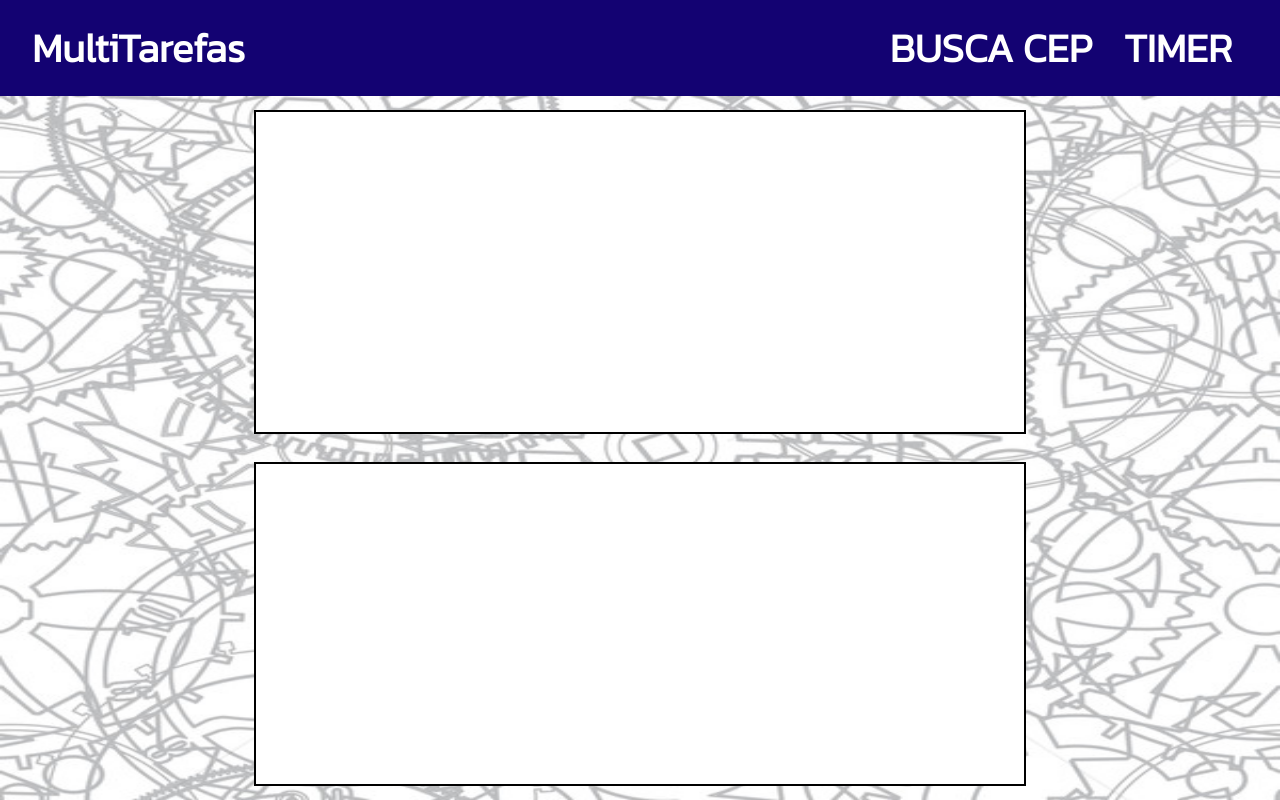
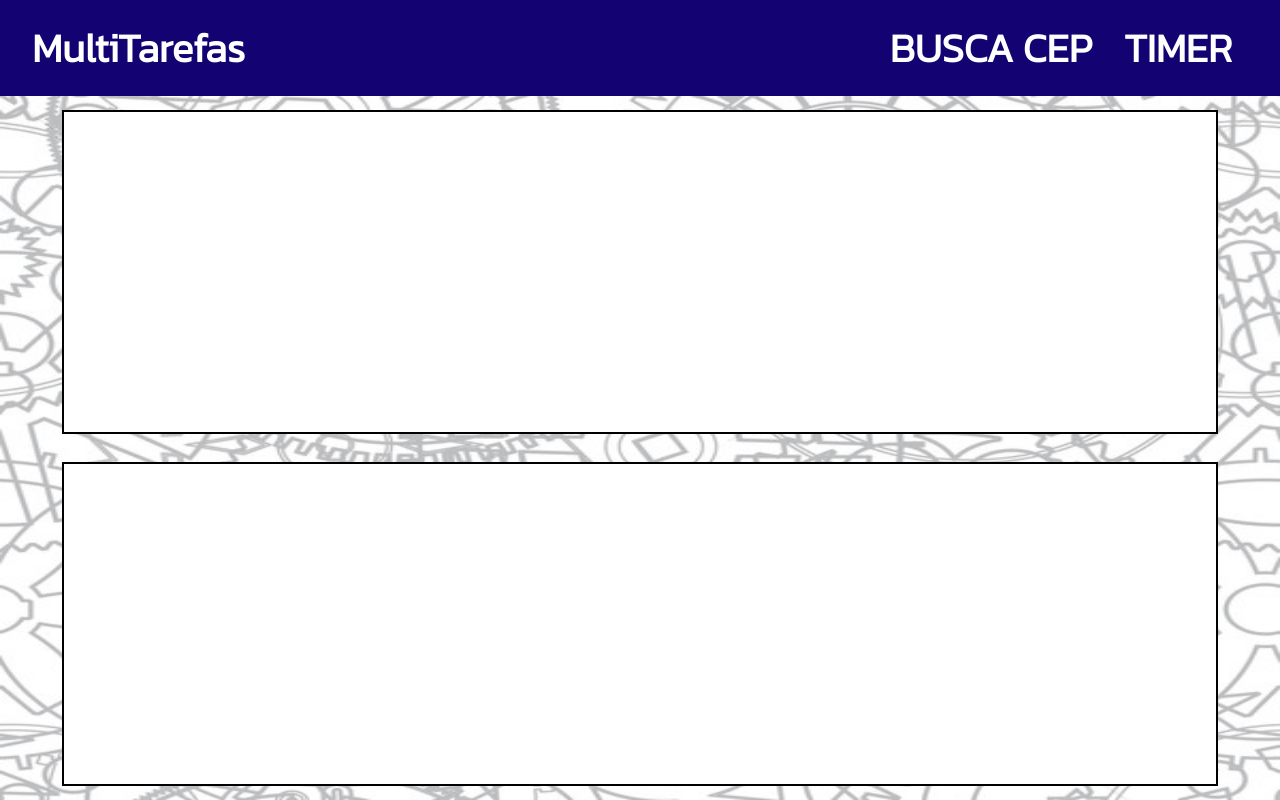
Before and after one commit to GustavoQuirino/multitarefas, a React (Create React App) app: page /timer in a window 1280 px wide. Built offline with nearby package versions, Linux system fonts and the light colour scheme.

Commit message:
ajuste width

```diff
--- a/src/pages/Timer.css
+++ b/src/pages/Timer.css
@@ -11,14 +11,16 @@
 }
 
 .relogio{
-    width: 60vw;
+    width: 1200px;
+    max-width: 90vw;
     height: 40vh;
     background-color: #fff;
     border: 2px solid #000;
 }
 
 .timer{
-    width: 60vw;
+    width: 1200px;
+    max-width: 90vw;
     height: 40vh;
     background-color: #fff;
     border: 2px solid #000;
```
